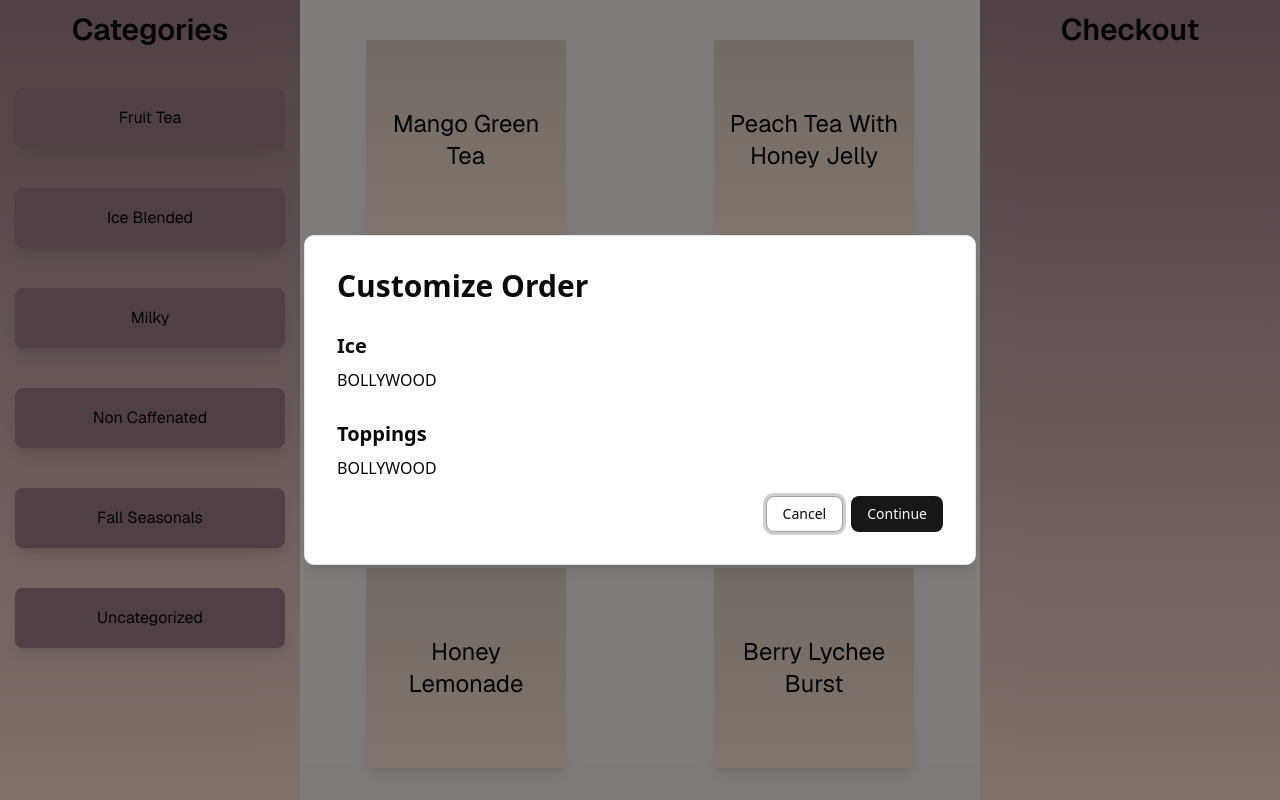
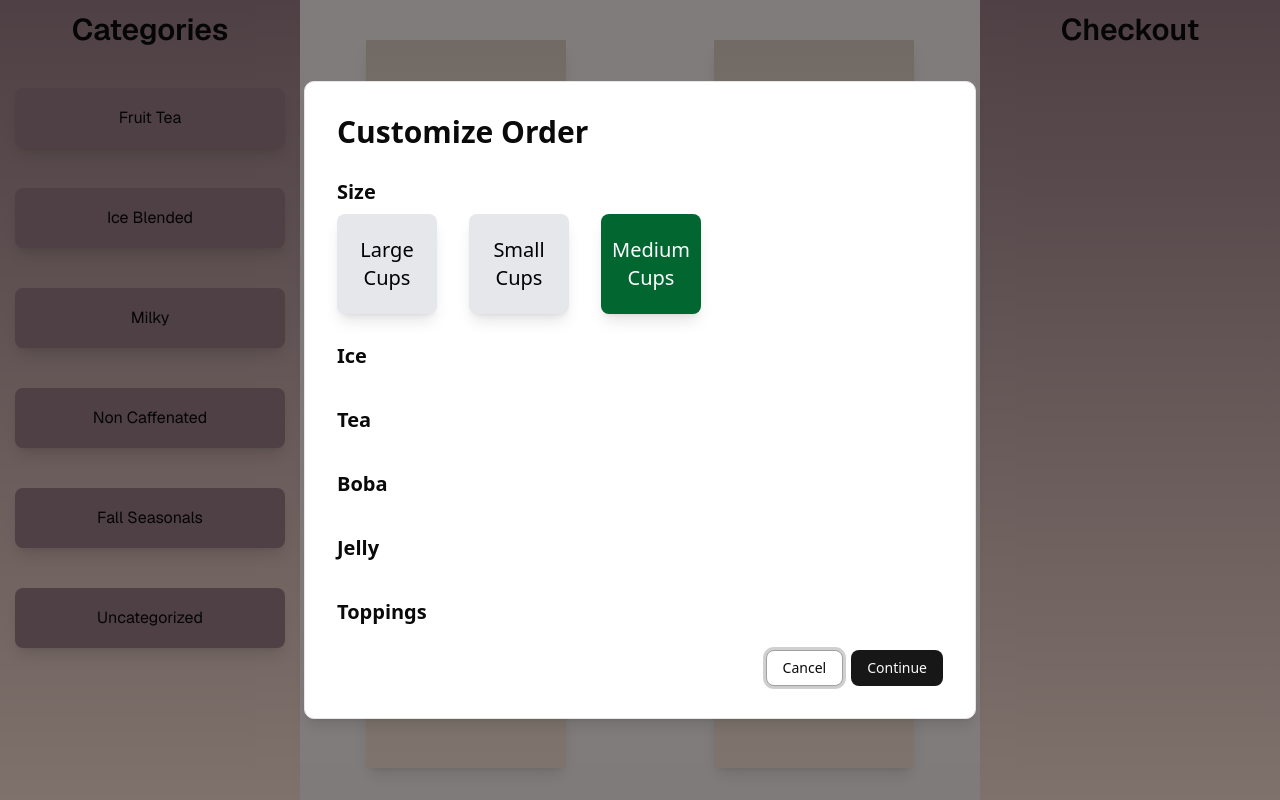
Before and after one commit to Robin5605/csce331-project3, a Next.js app: page / in a window 1280 px wide. Both pictures are taken after a click on the element "Peach Tea With Honey Jelly". Built offline with nearby package versions, Linux system fonts and the light colour scheme.

Commit message:
feat: Added dynamic customization options

```diff
--- a/app/CashierPage/CashierPage.tsx
+++ b/app/CashierPage/CashierPage.tsx
@@ -1,6 +1,6 @@
 "use client"
 
-import { useState } from "react";
+import { ReactNode, useState } from "react";
 import Image from "next/image"
 
 import ItemCard from "../../components/ItemCard";
@@ -113,6 +113,28 @@ export default function CashierPage() {
     const [isCustomizationOpen, setIsCustomizationOpen] = useState<boolean>(false);
     const [selectedCategory, setSelectedCateory] = useState<string>("Fruit Tea");
     const [selectedItem, setSelectedItem] = useState<MenuItem | null>(null);
+    const [selectedCustomizationOptions, setSelectedCustomizationOptions] = useState<Record<string, string>>({
+        Size: "Medium Cups",
+        Ice: "100%",
+        Boba: "none",
+        Jelly: "none",
+        Tea: "black tea",
+        Topping: "none",
+    });
+
+    //Handles whenever a MenuItem is clicked to bring up the customization menu
+    const menuItemClicked = (item: MenuItem) => {
+        setSelectedItem(item)
+        setIsCustomizationOpen(true)
+    }
+
+    //Handles whenever a CustomizationCard is clicked in order to select it
+    const customizationCardClicked = (name: string, category: string) => {
+    setSelectedCustomizationOptions({
+        ...selectedCustomizationOptions,
+        [category]: name,
+    });
+    };
 
     //Used as a button for each category in the Cashier page
     const Category = ({ name }: {name: string}) => {
@@ -127,35 +149,83 @@ export default function CashierPage() {
     }
 
     //Used as a button for each category in the Customization page
-    const CustomizationCategory = ({ name }: {name: string}) => {
-        const [selection, setSelection] = useState("");
-
-
+    const CustomizationCategory = ({ name, children }: {name: string, children?: ReactNode;}) => {
         return(
             <div className="w-full">
                 <h2 className="font-semibold text-xl mt-3 mb-2">{name}</h2>
                 <div className="flex gap-8">
-                    {
-                        <p>BOLLYWOOD</p>
-                    }
+                    {children}
                 </div>
             </div>
        )
     }
 
-    //Handles whenever a MenuItem is clicked to bring up the customization menu
-    const menuItemClicked = (item: MenuItem) => {
-        setSelectedItem(item)
-        setIsCustomizationOpen(true)
+    //Used to contain items for each customization category and handle filtering
+    const CustomizationData = ({ isOneItem = true, toFilterBy = "", category} : { toFilterBy: string, isOneItem: boolean, category: string }) => {
+        if(isOneItem){
+            return(
+                <>
+                    {["0%", "25%", "50%", "75%", "100%"].map(per => {
+                        <CustomizationCard
+                            key={`customizationcard${category}${per}`}
+                            itemName={per}
+                            categorySelection={selectedCustomizationOptions[category]}
+                            whenClicked={() => customizationCardClicked(per, category)}
+                        />
+                    })}
+                </>
+            )
+        }
+        return(
+            <>
+                {inventory
+                .filter(i =>i.name
+                    .trim()
+                    .toLowerCase()
+                    .endsWith(toFilterBy)
+                ).map(i => (
+                    <CustomizationCard
+                        key={`customizationcard${i.name}`}
+                        itemName={i.name}
+                        categorySelection={selectedCustomizationOptions[category]}
+                        whenClicked={() => customizationCardClicked(i.name, category)}
+                    />
+                ))}
+            </>
+        )
     }
 
+    console.log(selectedCustomizationOptions)
     return (
         <div className="flex min-h-screen bg-[#ffddd233] font-sans dark:bg-black gap-6 justify-between">
             <AlertDialog open={isCustomizationOpen} onOpenChange={setIsCustomizationOpen}>
                 {/* The reason we override small is because that's the only way we can adjust the width of the AlertDialog */}
                 <AlertDialogContent className="w-[90vw] max-w-none sm:max-w-2xl p-8 ">
                     <AlertDialogTitle className="font-semibold text-3xl">Customize Order</AlertDialogTitle>
+                        <CustomizationCategory name="Size">
+                            <CustomizationData isOneItem={false} toFilterBy="cups" category="Size"/>
+                            {/* {inventory
+                                .filter(i =>i.name
+                                    .trim()
+                                    .toLowerCase()
+                                    .endsWith("cups")
+                                ).map(i => (
+                                    <CustomizationCard
+                                    itemName={i.name}
+                                    categorySelection={selectedCustomizationOptions["size"]}
+                                    whenClicked={() =>
+                                        setSelectedCustomizationOptions({
+                                        ...selectedCustomizationOptions,
+                                        size: i.name.toLowerCase(),
+                                        })
+                                    }
+                                    />
+                            ))} */}
+                        </CustomizationCategory>
                         <CustomizationCategory name={"Ice"}/>
+                        <CustomizationCategory name={"Tea"}/>
+                        <CustomizationCategory name={"Boba"}/>
+                        <CustomizationCategory name={"Jelly"}/>
                         <CustomizationCategory name={"Toppings"}/>
                     <AlertDialogFooter>
                         <AlertDialogCancel onClick={() => setIsCustomizationOpen(false)}>
```
